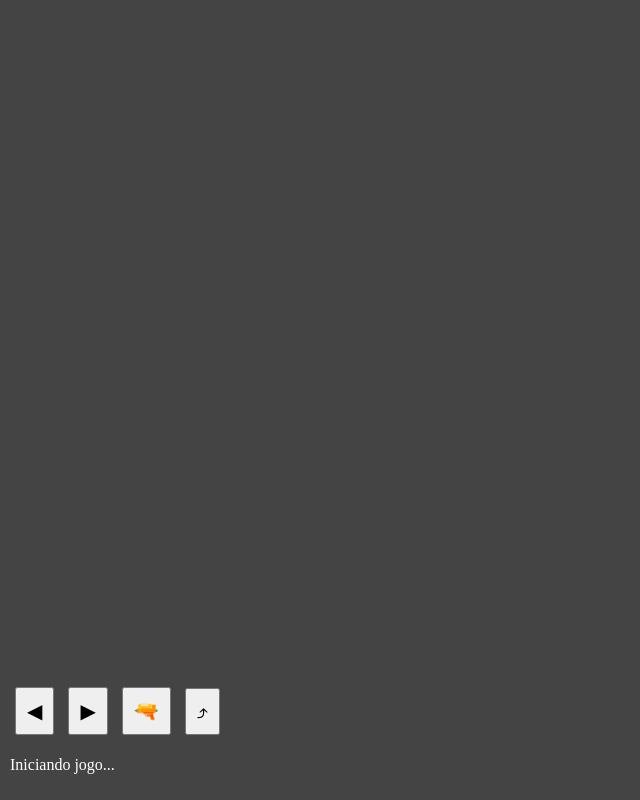
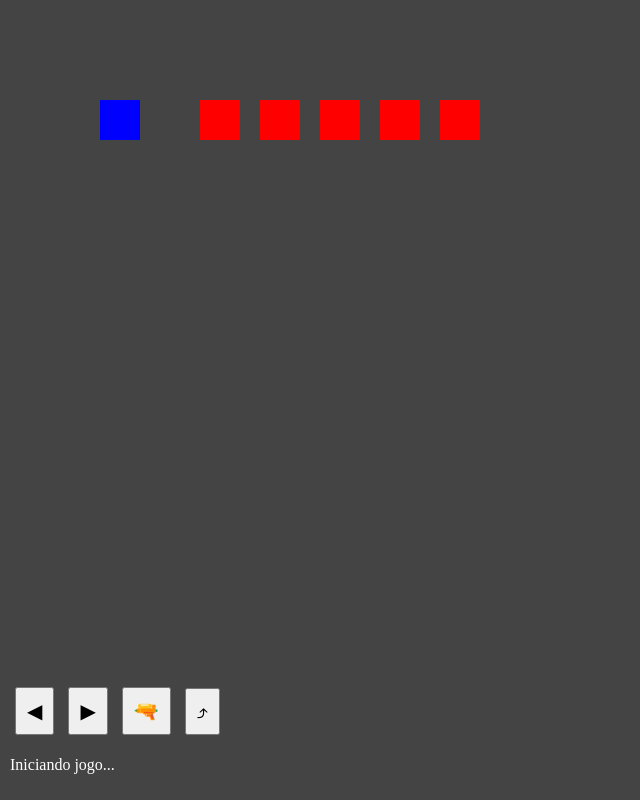
Before and after one commit to Alexandrohalex/Vivazgame, a plain HTML site: page index.html in a window 1280 px wide. Shown: the whole page, without its empty margins (0-640 px from the left). Drawn offline with Linux system fonts and the light colour scheme.

Commit message:
Add files via upload

```diff
--- a/index.html
+++ b/index.html
@@ -17,7 +17,6 @@
         <p id="status">Iniciando jogo...</p>
     </div>
     <audio id="bgm" src="assets/audio/bgm.mp3" loop autoplay></audio>
-  <script src="js/main.js"></script>
-
+    <script src="script.js"></script>
 </body>
 </html>
```
